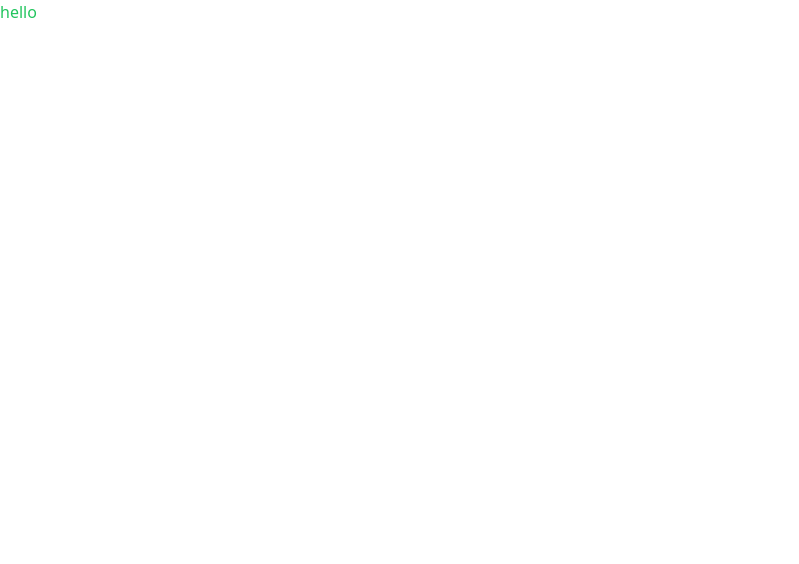
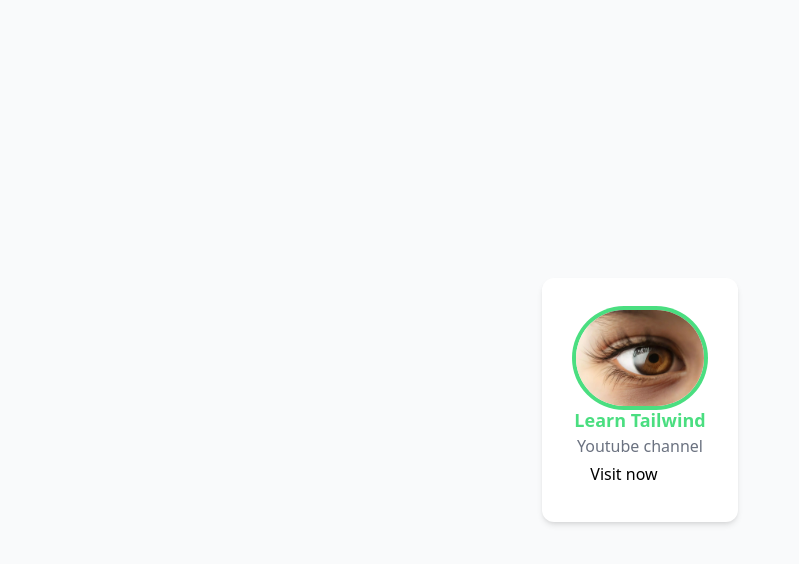
Before and after one commit to Ayub-123/tailwind-practive, a website: page index.html in a window 1280 px wide. Shown: the whole page, without its empty margins (0-799 px from the left). Drawn offline with Linux system fonts and the light colour scheme.

Commit message:
make a card

```diff
--- a/index.html
+++ b/index.html
@@ -5,9 +5,19 @@
     <meta http-equiv="X-UA-Compatible" content="IE=edge">
     <meta name="viewport" content="width=device-width, initial-scale=1.0">
     <title>Tailwind Css</title>
-    <link rel="stylesheet" href="/output/tailwind.css">
+    <link rel="stylesheet" href="./output/tailwind.css">
 </head>
-<body>
-    <p class="text-green-500">hello</p>
+<body class="h-screen flex items-center justify-center bg-gray-50">
+    <div class="max-w-sm mx-auto p-8 bg-white rounded-xl shadow-md ">
+        <img class="h-24 mx-auto rounded-full ring-4 ring-green-400 " src="eyes.png" alt="">
+        <div>
+            <div class="text-center">
+                <p class="text-lg text-green-400 font-semibold">Learn Tailwind</p>
+                <p class="text-gray-500 font-medium">Youtube channel</p>
+            </div>
+            <button class="px-4 py-1">Visit now</button>
+        </div>
+    </div>
+
 </body>
-</html>
+</html
```
Also changed, not shown: eyes.png (added), output/tailwind.css, picture.jpg (added).
